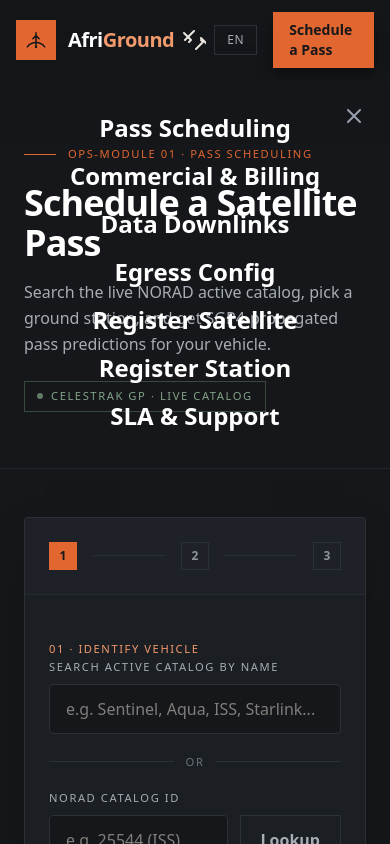
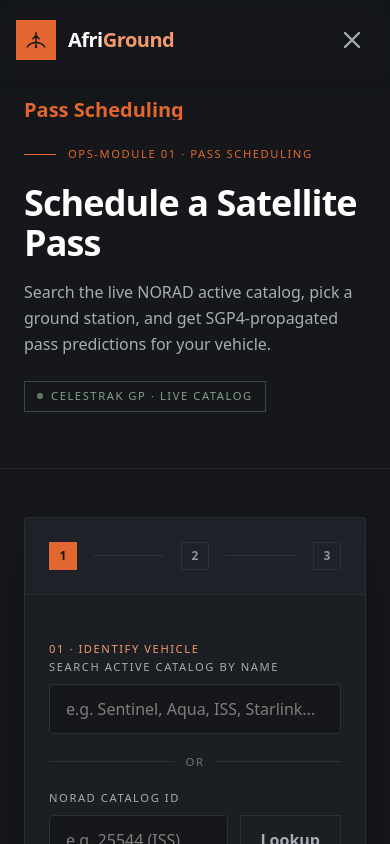
Before and after one commit to Melakumuka/afriground, a Next.js app in the folder apps/web/: page /en/booking in a window 390 px wide. Both pictures are taken after a click on the button "Open menu". Shown: the top 844 px of the page. Built offline with nearby package versions, Linux system fonts and the light colour scheme.

Commit message:
fix(web): rebuild robust mobile navigation menu

```diff
--- a/apps/web/src/components/Navbar.tsx
+++ b/apps/web/src/components/Navbar.tsx
@@ -40,7 +40,7 @@
       <div className="max-w-7xl mx-auto px-4 sm:px-6 lg:px-8 h-20 flex items-center justify-between">
 
         {/* Brand Logo */}
-        <Link href={`/${currentLocale}`} className="flex items-center gap-3 group">
+        <Link href={`/${currentLocale}`} className="flex items-center gap-3 group z-50">
           <div className="w-10 h-10 bg-signal flex items-center justify-center group-hover:scale-105 transition-transform">
             <svg width="22" height="22" viewBox="0 0 24 24" fill="none" aria-hidden="true">
               <path d="M2.5 19.5a12 12 0 0 1 19 0" stroke="#15171A" strokeWidth="1.6" strokeLinecap="round" />
@@ -55,19 +55,7 @@
           </div>
         </Link>
 
-        {/* Mobile Menu Button (hidden on md+) */}
-        <button
-          onClick={() => setMobileMenuOpen(!mobileMenuOpen)}
-          className="xl:hidden p-2 rounded-md hover:bg-graphite-500 transition-colors"
-          aria-label={mobileMenuOpen ? "Close menu" : "Open menu"}
-        >
-          <svg width="24" height="24" viewBox="0 0 24 24" fill="none" stroke="currentColor" strokeWidth="2" strokeLinecap="round" strokeLinejoin="round">
-            <path d="M3 12l2-2m0 0l7-7m7 7l2 2m0 0l7 7m7-7v2m-2 0h2"/>
-            <path d="M19 12l2 2m0 0l-7 7m-7-7l2-2m0 0l-7-7"/>
-          </svg>
-        </button>
-
-        {/* Desktop Navigation Links */}
+        {/* Desktop Navigation Links (Visible on xl+) */}
         <nav className="hidden xl:flex items-center gap-1">
           {navLinks.map((link) => {
             const isActive = pathname === link.href;
@@ -75,7 +63,7 @@
               <Link
                 key={link.href}
                 href={link.href}
-                className={`px-4 py-2 text-sm font-medium transition-all ${
+                className={`px-4 py-2 text-sm font-medium transition-all rounded-md ${
                   isActive
                     ? "bg-signal/10 text-signal-soft border border-signal/30"
                     : "text-steel-2 hover:text-white hover:bg-white/5"
@@ -87,39 +75,9 @@
           })}
         </nav>
 
-        {/* Mobile Menu (overlay, shown only on mobile) */}
-        {mobileMenuOpen && (
-          <nav className="fixed inset-0 bg-graphite/90 top-20 z-40 flex flex-col items-center gap-4 p-8 xl:hidden">
-            {navLinks.map((link) => {
-              const isActive = pathname === link.href;
-              return (
-                <Link
-                  key={link.href}
-                  href={link.href}
-                  className={`text-2xl font-bold text-white transition-colors ${
-                    isActive ? "text-signal" : "hover:text-signal-soft hover:bg-white/5"
-                  }`}
-                >
-                  {link.label}
-                </Link>
-              );
-            })}
-            <button
-              onClick={() => setMobileMenuOpen(false)}
-              className="absolute top-6 right-6 text-gray-400 hover:text-white"
-              aria-label="Close menu"
-            >
-              <svg width="24" height="24" viewBox="0 0 24 24" fill="none" stroke="currentColor" strokeWidth="2" strokeLinecap="round" strokeLinejoin="round">
-                <path d="M18 6L6 18M6 6l12 12"/>
-              </svg>
-            </button>
-          </nav>
-        )}
-
-        {/* Network Status & Actions */}
-        <div className="flex items-center gap-4">
-          {/* Live Node Pill */}
-          <div className="hidden lg:flex items-center gap-2 px-3 py-1.5 border border-graphite-600 text-xs text-steel-2">
+        {/* Desktop Network Status & Actions (Visible on xl+) */}
+        <div className="hidden xl:flex items-center gap-4">
+          <div className="flex items-center gap-2 px-3 py-1.5 border border-graphite-600 text-xs text-steel-2">
             <span className="relative flex h-2 w-2">
               <span className="animate-ping absolute inline-flex h-full w-full rounded-full bg-green-soft opacity-75"></span>
               <span className="relative inline-flex rounded-full h-2 w-2 bg-green-soft"></span>
@@ -129,25 +87,80 @@
             </span>
           </div>
 
-          {/* Language Switcher */}
           <button
             onClick={toggleLocale}
-            className="px-3 py-1.5 border border-graphite-600 text-steel-2 hover:text-white hover:border-graphite-500 text-xs font-mono tracking-wider transition-all cursor-pointer"
+            className="px-3 py-1.5 border border-graphite-600 text-steel-2 hover:text-white hover:border-graphite-500 text-xs font-mono tracking-wider transition-all cursor-pointer rounded-md"
             title={isZh ? "切换语言" : "Switch Language"}
           >
             {currentLocale.toUpperCase()}
           </button>
 
-          {/* Primary CTA */}
           <Link
             href={`/${currentLocale}/booking`}
-            className="px-4 py-2 bg-signal hover:bg-signal-soft text-graphite text-sm font-semibold shadow-lg shadow-black/30 transition-all hover:scale-105 active:scale-95"
+            className="px-4 py-2 bg-signal hover:bg-signal-soft text-graphite text-sm font-semibold shadow-lg shadow-black/30 transition-all hover:scale-105 active:scale-95 rounded-md"
           >
             {nav.schedule_pass || (isZh ? "预订过境" : "Schedule a Pass")}
           </Link>
         </div>
 
+        {/* Mobile Hamburger Button (Visible below xl) */}
+        <button
+          onClick={() => setMobileMenuOpen(!mobileMenuOpen)}
+          className="xl:hidden p-2 text-steel-2 hover:text-white z-50 focus:outline-none"
+          aria-label={mobileMenuOpen ? "Close menu" : "Open menu"}
+        >
+          {mobileMenuOpen ? (
+            <svg width="28" height="28" viewBox="0 0 24 24" fill="none" stroke="currentColor" strokeWidth="2" strokeLinecap="round" strokeLinejoin="round">
+              <path d="M18 6L6 18M6 6l12 12"/>
+            </svg>
+          ) : (
+            <svg width="28" height="28" viewBox="0 0 24 24" fill="none" stroke="currentColor" strokeWidth="2" strokeLinecap="round" strokeLinejoin="round">
+              <path d="M3 12h18M3 6h18M3 18h18"/>
+            </svg>
+          )}
+        </button>
+
       </div>
+
+      {/* Mobile Menu Overlay */}
+      {mobileMenuOpen && (
+        <div className="fixed inset-0 z-40 bg-graphite/95 backdrop-blur-md pt-24 px-6 pb-6 overflow-y-auto xl:hidden flex flex-col">
+          <nav className="flex flex-col gap-4">
+            {navLinks.map((link) => {
+              const isActive = pathname === link.href;
+              return (
+                <Link
+                  key={link.href}
+                  href={link.href}
+                  onClick={() => setMobileMenuOpen(false)}
+                  className={`text-xl font-semibold transition-colors pb-3 border-b border-graphite-600 ${
+                    isActive ? "text-signal" : "text-steel-2 hover:text-white"
+                  }`}
+                >
+                  {link.label}
+                </Link>
+              );
+            })}
+          </nav>
+
+          <div className="mt-8 flex flex-col gap-4">
+            <button
+              onClick={() => { toggleLocale(); setMobileMenuOpen(false); }}
+              className="w-full py-3 border border-graphite-600 text-steel-2 hover:text-white hover:bg-graphite-600 font-mono tracking-wider transition-all rounded-md"
+            >
+              LANGUAGE: {currentLocale.toUpperCase() === 'EN' ? 'ZH' : 'EN'}
+            </button>
+
+            <Link
+              href={`/${currentLocale}/booking`}
+              onClick={() => setMobileMenuOpen(false)}
+              className="w-full py-3 bg-signal hover:bg-signal-soft text-graphite font-bold text-center transition-all rounded-md"
+            >
+              {nav.schedule_pass || (isZh ? "预订过境" : "Schedule a Pass")}
+            </Link>
+          </div>
+        </div>
+      )}
     </header>
   );
 }
```
Also changed, not shown: 2 other files (tests, documents, lock files or other folders).
